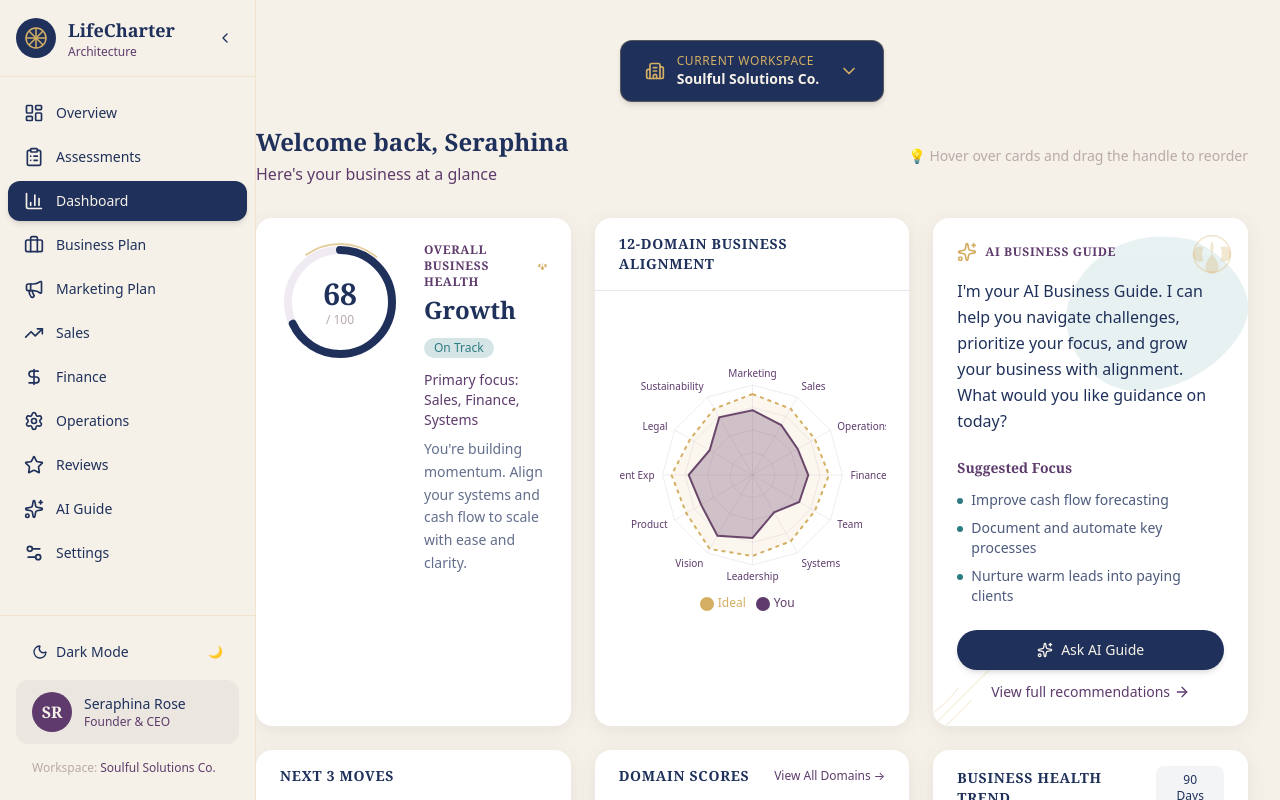
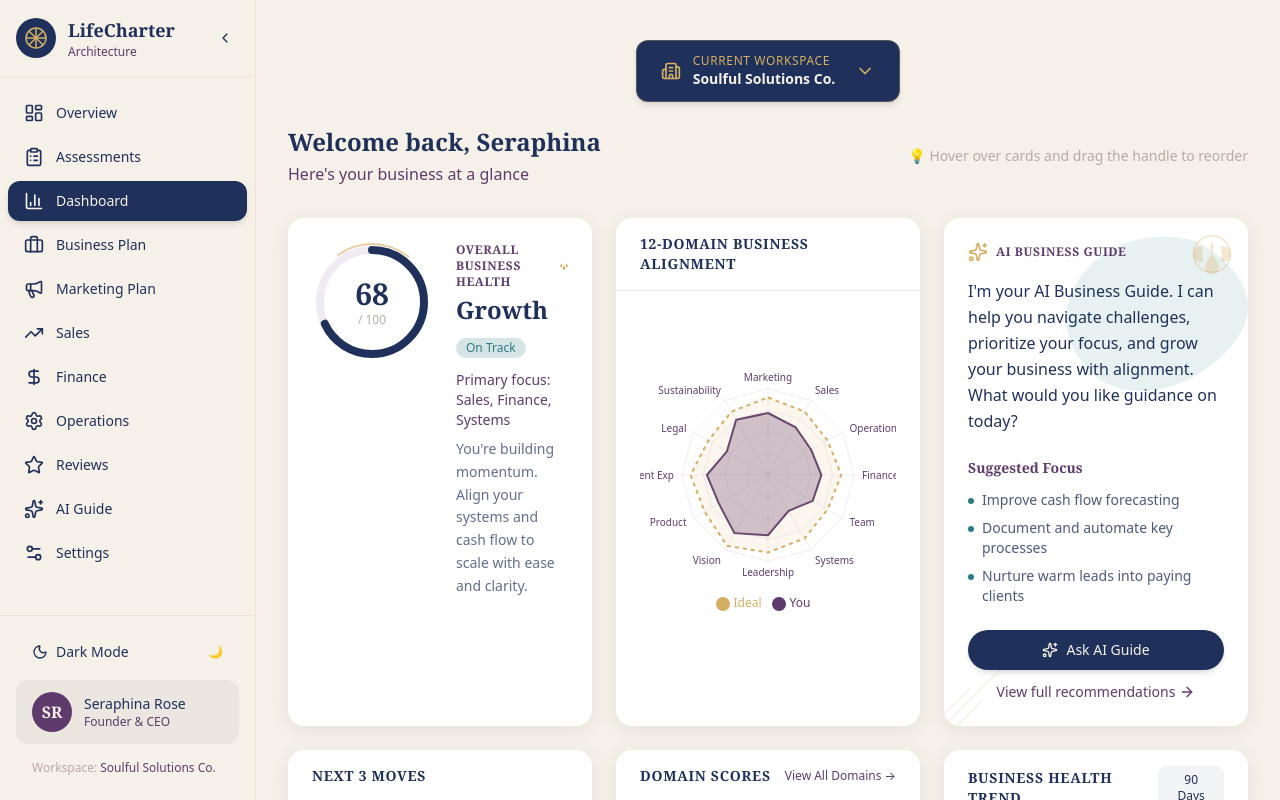
Before and after one commit to ButterflyBabs/LifeCharter-Architecture, a Next.js app: page /dashboard in a window 1280 px wide. Shown: the top 800 px of the page. Built offline with nearby package versions, Linux system fonts and the light colour scheme.

Commit message:
Add equal left padding to match right padding

```diff
--- a/src/app/dashboard/page.tsx
+++ b/src/app/dashboard/page.tsx
@@ -202,7 +202,7 @@ export default function DashboardPage() {
   };
 
   return (
-    <div className="space-y-6 pt-6 pr-8">
+    <div className="space-y-6 pt-6 px-8">
       {/* Welcome Section with Centered Workspace Dropdown */}
       <div className="mb-8">
         {/* Centered Workspace Selector with top padding */}
```
